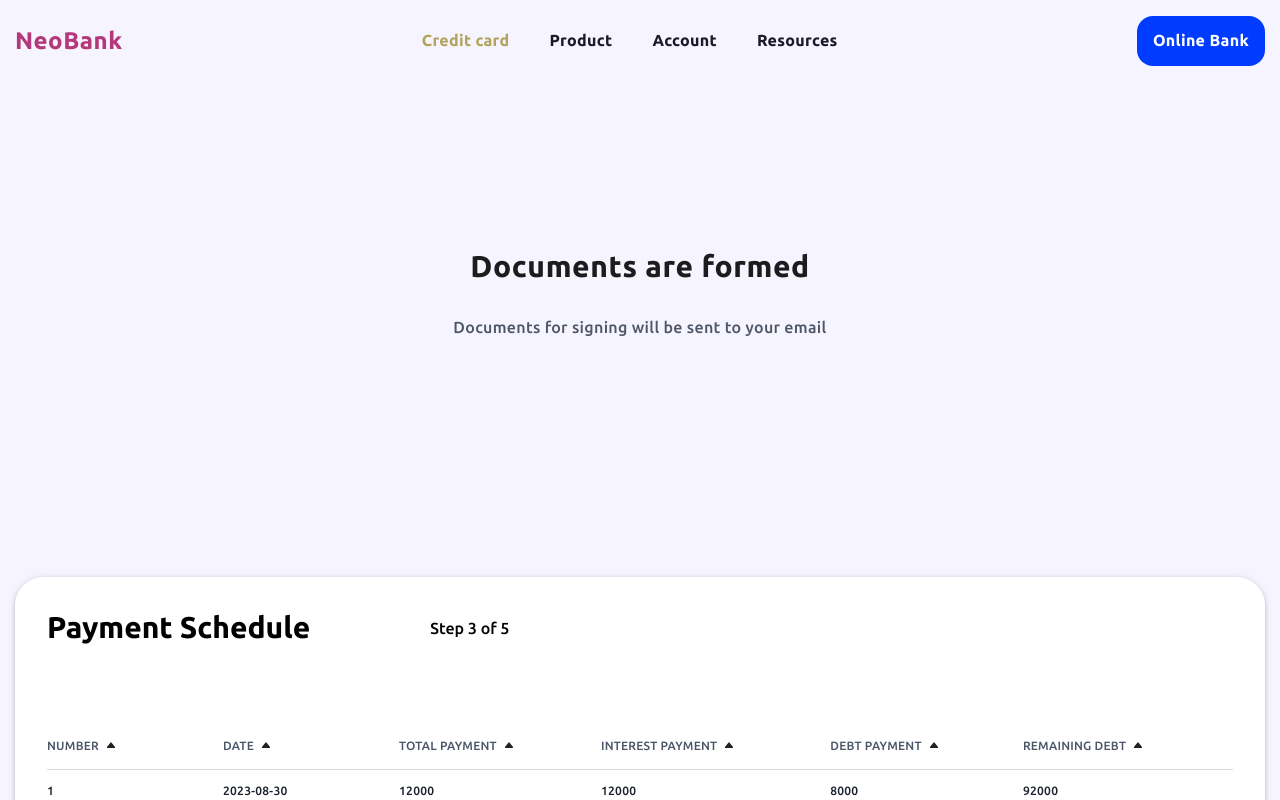
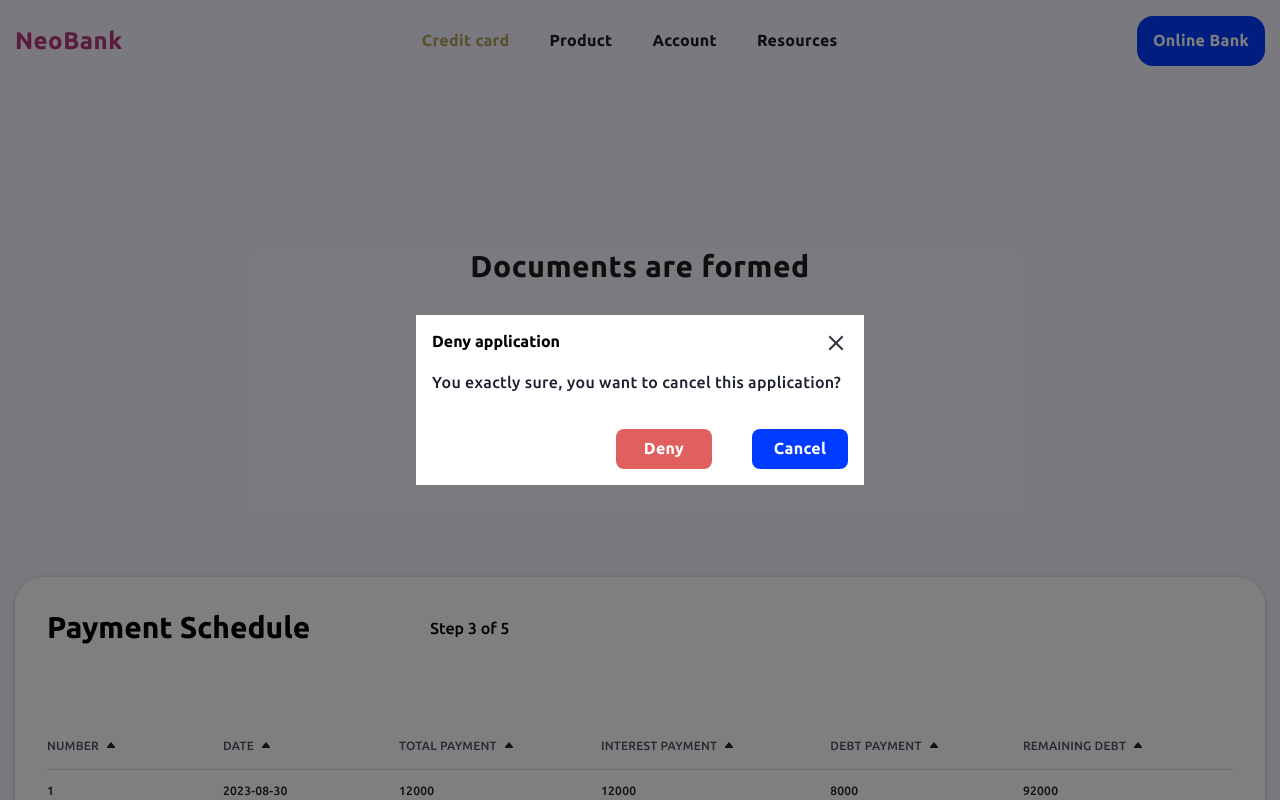
Before and after one commit to krisgsnv/neobank, a React app: page /loan/1/document in a window 1280 px wide. Shown: the top 800 px of the page. Built offline with nearby package versions, Linux system fonts and the light colour scheme.

Commit message:
add deny application modal

```diff
--- a/src/assets/scss/style.scss
+++ b/src/assets/scss/style.scss
@@ -41,6 +41,12 @@ h3 {
   line-height: 1.3;
 }
 
+h4 {
+  font-size: 1rem;
+  font-weight: 700;
+  line-height: 1.4;
+}
+
 .no-scroll {
   width: 100vw;
   height: 100vh;
--- /dev/null
+++ b/src/components/containers/modals/DenyApplication/index.tsx
@@ -0,0 +1,27 @@
+import ModalLayout from "@/components/layout/ModalLayout";
+import "./style.scss";
+import Button from "@/components/ui/Button";
+
+const DenyApplication = (): JSX.Element => {
+  return (
+    <ModalLayout title="Deny application">
+      <div className="deny-application">
+        <p className="deny-application__text">
+          You exactly sure, you want to cancel this application?
+        </p>
+        <div className="deny-application__buttons">
+          <Button
+            text="Deny"
+            className="deny-application__button deny-application__button_deny"
+          />
+          <Button
+            text="Cancel"
+            className="deny-application__button"
+          />
+        </div>
+      </div>
+    </ModalLayout>
+  );
+};
+
+export default DenyApplication;
--- /dev/null
+++ b/src/components/containers/modals/DenyApplication/style.scss
@@ -0,0 +1,21 @@
+.deny-application {
+  &__text {
+    margin-top: 1rem;
+    color: #1a202c;
+    font-weight: 500;
+    letter-spacing: 0.02rem;
+  }
+  &__buttons {
+    @include flex-end-start;
+    gap: toRem(40);
+    margin-top: toRem(35);
+  }
+  &__button {
+    padding: toRem(11) 0.5rem;
+    min-width: 6rem;
+    border-radius: 0.5rem;
+    &_deny {
+      background-color: $error-button;
+    }
+  }
+}
--- /dev/null
+++ b/src/components/layout/ModalLayout/index.tsx
@@ -0,0 +1,25 @@
+import "./style.scss";
+
+interface ModalLayoutPropsType {
+  title?: string;
+  children?: React.ReactNode;
+}
+
+const ModalLayout = ({
+  children,
+  title
+}: ModalLayoutPropsType): JSX.Element => {
+  return (
+    <div className="modal-layout-wrapper">
+      <div className="modal-layout">
+        <div className="modal-layout__heading">
+          {title && <h4 className="modal-layout__title">{title}</h4>}
+          <button type="button" className="modal-layout__close" title="Close"></button>
+        </div>
+        <div className="modal-layout__content">{children}</div>
+      </div>
+    </div>
+  );
+};
+
+export default ModalLayout;
--- /dev/null
+++ b/src/components/layout/ModalLayout/style.scss
@@ -0,0 +1,26 @@
+.modal-layout-wrapper {
+  @include flex-center;
+  position: fixed;
+  top: 0;
+  left: 0;
+  width: 100%;
+  height: 100%;
+  background-color: rgba(0, 0, 0, 0.5);
+}
+
+.modal-layout {
+  flex-basis: 28rem;
+  background-color: white;
+  padding: 1rem;
+  @media screen and (max-width: $mobile) {
+    flex-basis: 85%;
+  }
+  &__heading {
+    @include flex-between-start;
+  }
+  &__close {
+    width: 1.5rem;
+    height: 1.5rem;
+    background: url("@/assets/images/close.svg") center no-repeat;
+  }
+}
--- a/src/pages/PaymentSchedule.tsx
+++ b/src/pages/PaymentSchedule.tsx
@@ -1,8 +1,10 @@
+import DenyApplication from "@/components/containers/modals/DenyApplication";
 import PaymentScheduleSection from "@/components/containers/sections/PaymentSchedule";
 import StepMessage from "@/components/containers/sections/StepMessage";
 
 const PaymentSchedule = (): JSX.Element => (
   <>
+    <DenyApplication />
     <StepMessage
       title="Documents are formed"
       message="Documents for signing will be sent to your email"
```
Also changed, not shown: src/assets/images/close.svg (added).
